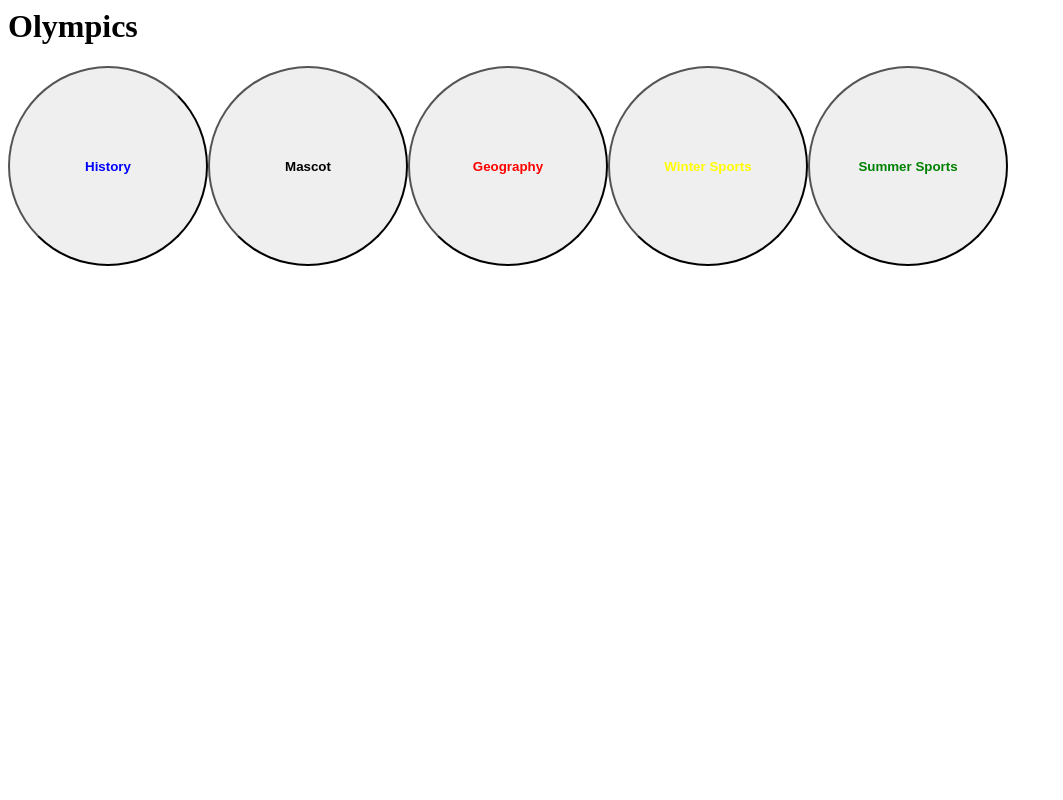
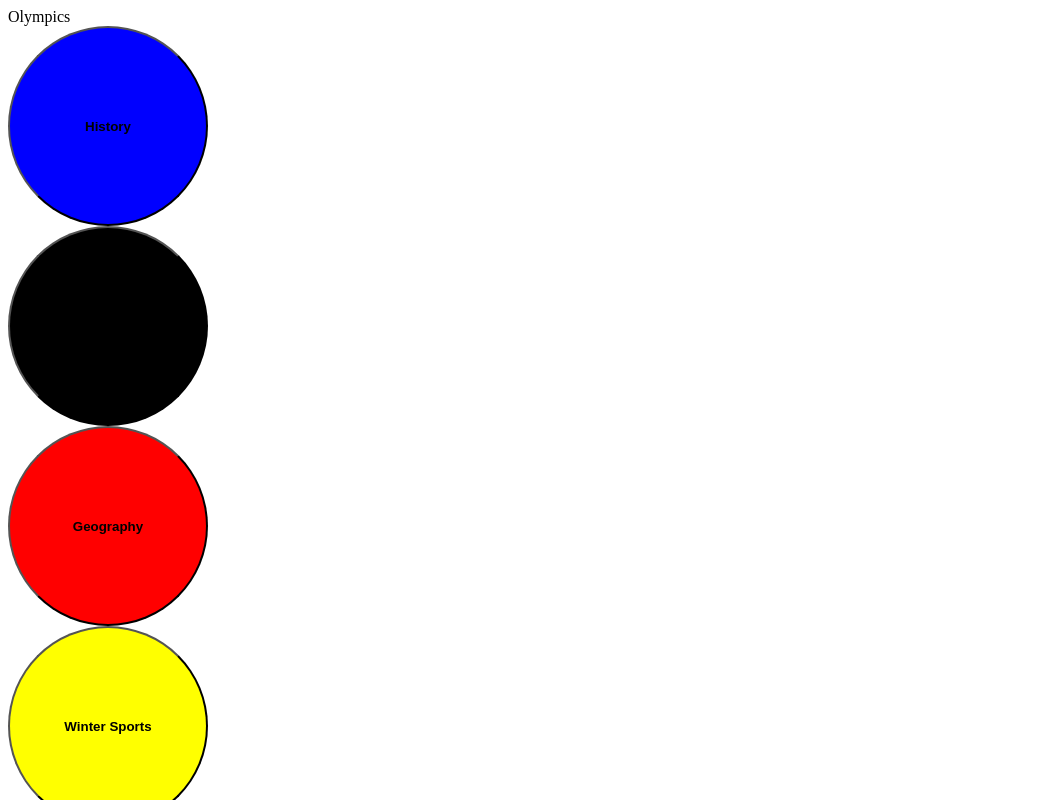
Before and after one commit to Leejojo/olympic-trivia-reactjs, a React app: page / in a window 1280 px wide. Shown: the top 800 px of the page, without its empty margins (0-1063 px from the left). Built offline with nearby package versions, Linux system fonts and the light colour scheme.

Commit message:
display question and on-click generate a holding page.

```diff
--- a/src/components/App.jsx
+++ b/src/components/App.jsx
@@ -1,6 +1,7 @@
 import React from 'react';
 import fetch from 'isomorphic-fetch';
 import Questions from './Questions.jsx';
+
 
 export default class App extends React.Component {
 
@@ -10,8 +11,7 @@ export default class App extends React.Component {
 			title: null,
 			catagories: '',
 			user_answers: [],
-			step: 0,
-			selectedQuestion: null
+			displayQuestions: true
 
 		}
 	}
@@ -26,35 +26,41 @@ export default class App extends React.Component {
 
 
 	render() {
-		console.log('render!');
+		console.log('App render!');
 
-		if (!this.state) {
-			return <div> umm, wonder what happened </div>
+		if (this.state.catagories.length > 0) {
+			if (this.state.displayQuestions) {
+
+				const questionPg = this.state.catagories.map(val =>
+					<Questions key={val.id} >
+						<button className="circleQ"
+								style={{backgroundColor: val.color} }
+								onClick={() => this.questionPicked(val)}>{val.subject}</button>
+					</Questions>
+				)
+
+				return (
+					<div>
+						<div className="header">{this.state.title}</div>
+						<div className="content"> {questionPg}</div>
+					</div>
+				)
+			} else {
+				debugger
+				return (
+					<div>
+						<div className="header">{this.state.title}</div>
+						<div className="content">  Display Quiz Here :) </div>
+					</div>
+				)
+			}
+		}else{
+			return (<h1>loading page...</h1>)
 		}
-		const { selectedQuestion } = this.state;
-
-		const color = this.state.catagories.length > 0 ?
-			this.state.catagories.map(val =>
-				<Questions key = {val.id}
-						   color={val.color}
-						   subject={val.subject}
-						   questions={val.questions}
-						   step={this.state.step}
-						   onClick={this._buttonClickedHandler}
-				></Questions>
-			)
-			:"loading or something...";
-
-
-		return (
-			<div>
-				<h1> {this.state.title} </h1>
-				<div >{color}</div>
 
 
 
-			</div>
-		)
+
 	}
 
 	_callAPI = () => {
@@ -73,40 +79,26 @@ export default class App extends React.Component {
 					}
 				);
 
-
-				// const cc = [];
-				// for (var i = 0; i < responseData[0].categories.length; i++) {
-				// 	const catgLst = {
-				// 		catagory: responseData[0].categories[i].subject,
-				// 		color: responseData[0].categories[i].color,
-				// 	}
-				// 	cc.push(catgLst);
-				// }
-
-				// for (var i=0; i < responseData[0].catagories[0].questions.length; i++){
-				// 	const qq = {
-				// 		qstn: responseData[0].catagories[0].questions[i].question_text
-				// 	}
-				// }
-
-				// const qz = f(responseData[0].categories, cc){
-				// 	for()
-				// }
-
 				//set state
 				self.setState({
 					title: responseData[0].name,
-					catagories: qz
+					catagories: qz,
+					step: 0
 
 				});
 			});
 
 
 	}
-	_buttonClickedHandler = (quizInfo) => {
-		console.log('in button handler');
 
-
+	questionPicked = (data) => {
+		console.log('in question picked');
+		debugger;
+		this.setState({
+			...data,
+			selectedQuestion: data.id,
+			displayQuestions: false
+		});
 	}
 
 
--- a/src/components/Questions.jsx
+++ b/src/components/Questions.jsx
@@ -1,23 +1,10 @@
-import React, { Component } from 'react';
+import React, {Component} from 'react';
 
 
 const Questions = (props) => {
-
-	const color = props.color;
-	const subject = props.subject;
-	function buttonClickWrapper(e) {
-		e.preventDefault();
-		props.onClick(props);
-	}
-	return(
-
-		<button key= {color} className="circleQ" style={{color: color } } onClick={buttonClickWrapper}>
-
-			{ subject}
-
-		</button>
-
-	)
-}
+	return (
+		<div>{ props.children }</div>
+	);
+};
 
 export default Questions;
--- a/src/index.js
+++ b/src/index.js
@@ -1,5 +1,3 @@
-
-
 import React from 'react';
 import ReactDOM from 'react-dom';
 import App from './components/App.jsx';
```
